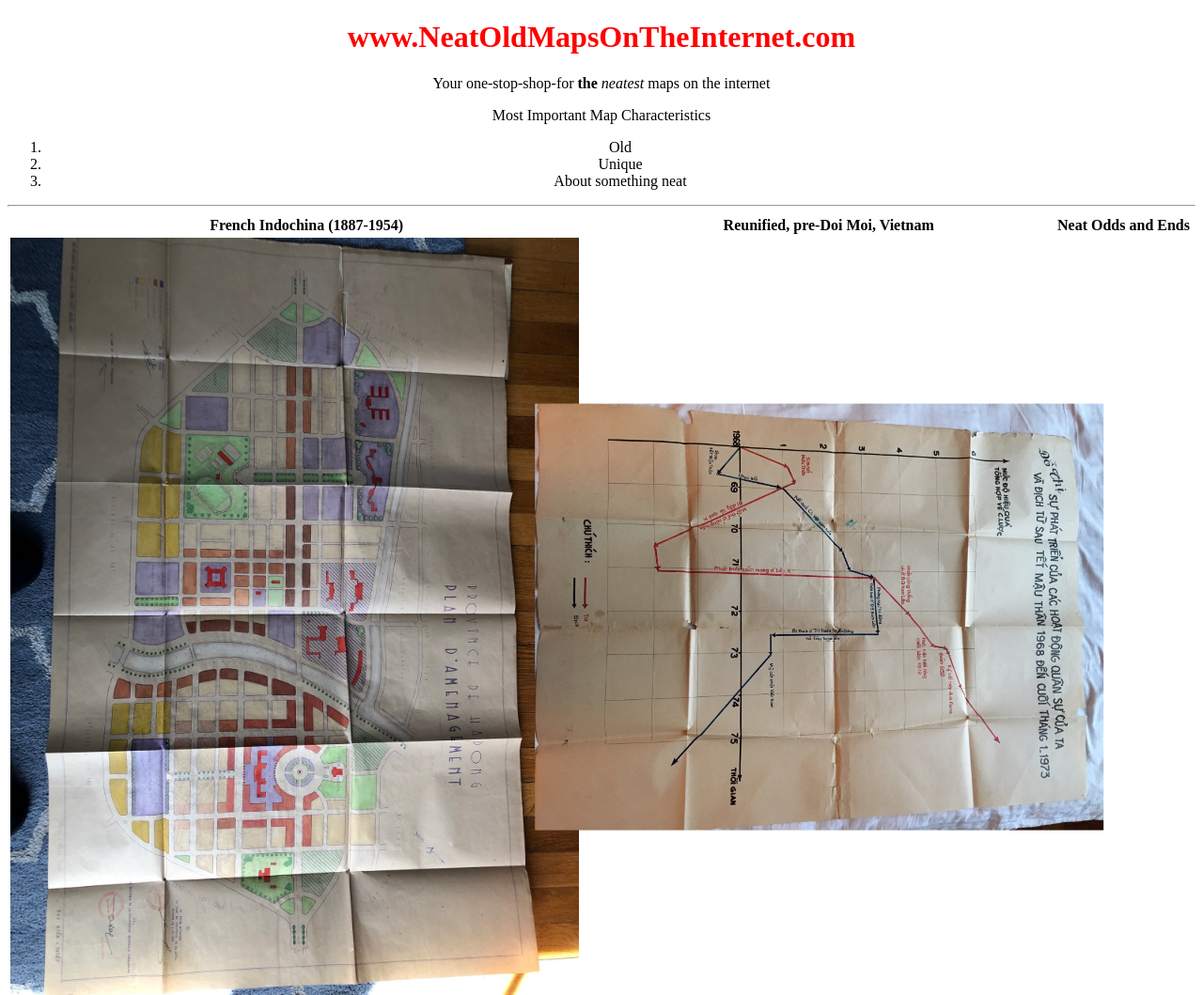
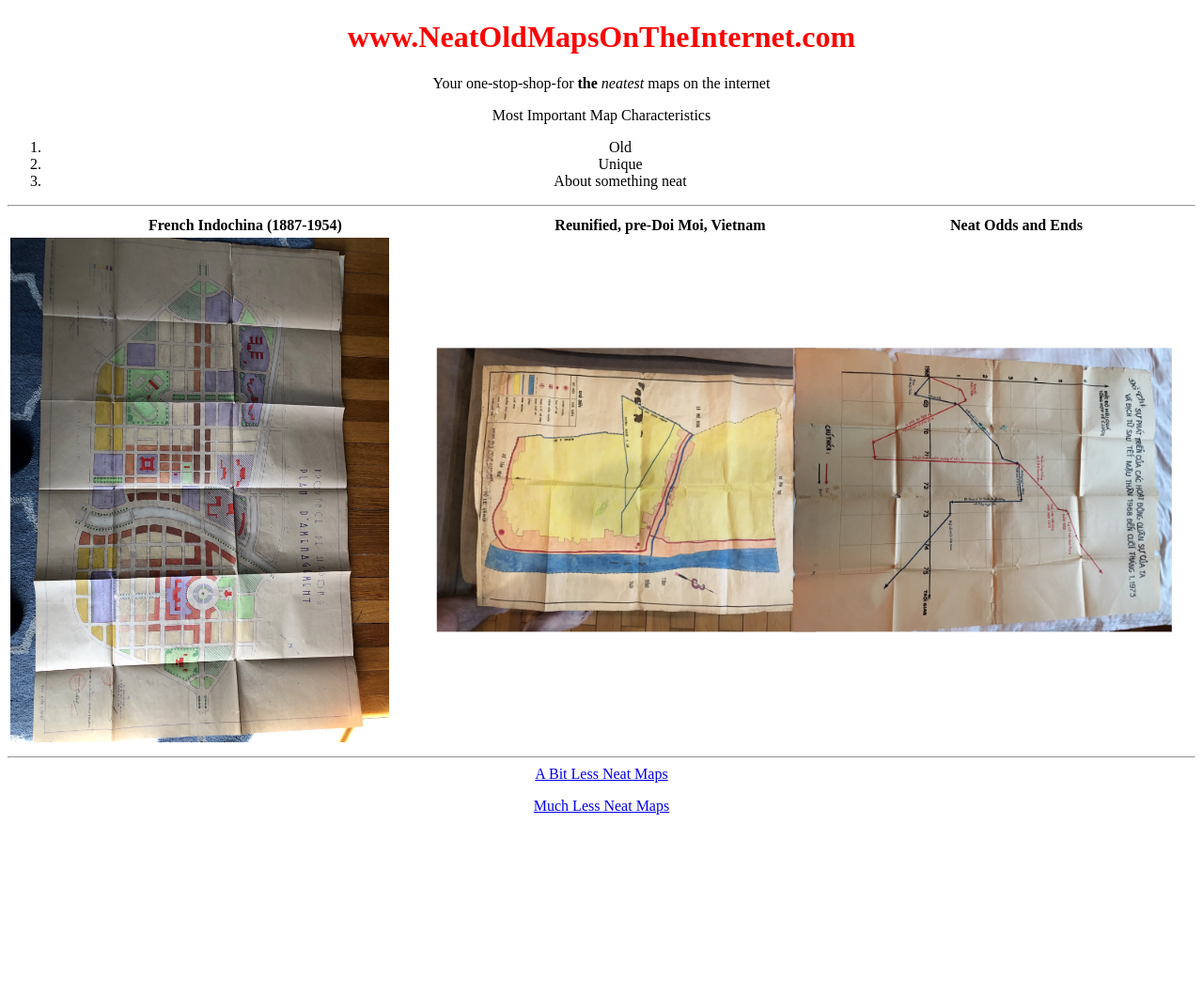
Before and after one commit to ben-scott-kellogg/ben-scott-kellogg.github.io, a plain HTML site: page index.html in a window 1280 px wide. Shown: the top 1059 px of the page at 94% size. After the commit the page ends 883 px from the top, so only its background shows below. Drawn offline with Linux system fonts and the light colour scheme.

Commit message:
Full Table

```diff
--- a/index.html
+++ b/index.html
@@ -32,9 +32,9 @@
           <th>Neat Odds and Ends</th>
         </tr>
         <tr>
-          <td><img src="Neat Map 1.JPG" alt="Neat Map 1" width="604.8" length="453.6"></td>
-          <td><img src="Neat Chart 1.JPG" alt="Neat Map 1" width="453.6" length="604.8" style="transform:rotate(90deg);"></td>
-          <td>50</td>
+          <td><img src="Neat Map 1.JPG" alt="Neat Map 1" width="403.2" length="302.4"></td>
+          <td><img src="Neat Map 6.JPG" alt="Neat Map 6" width="302.4" length="403.2" style="transform:rotate(90deg);"></td>
+          <td><img src="Neat Chart 1.JPG" alt="Neat Chart 1" width="302.4" length="403.2" style="transform:rotate(90deg);"></td>
         </tr>
       </table>
 
```
Also changed, not shown: Neat Map 6.JPG (added).
